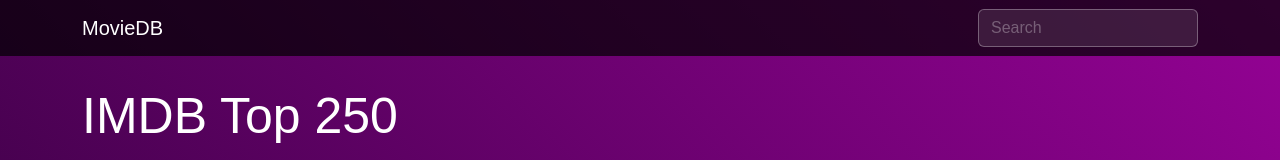
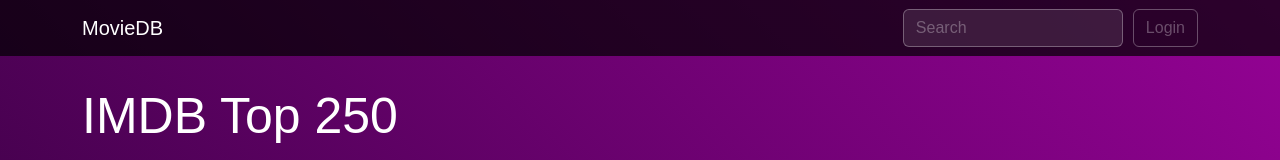
Before and after one commit to Pavel-VV/Movies-app2, a Vue app: page / in a window 1280 px wide. Shown: the top 160 px of the page. Built offline with nearby package versions, Linux system fonts and the light colour scheme; no server answers.

Commit message:
create authetificationStore and record base settings, create new component ModalLogin and add in App, event button show modal window

```diff
--- a/src/App.vue
+++ b/src/App.vue
@@ -2,7 +2,7 @@
   <div id="app">
     <PosterBg :poster="posterBg" />
     <NotificationToast class="notification" />
-    <MoviesHeader />
+    <MoviesHeader @showModalLogin="isShowModalLogin" />
     <ListMovies :list="getMoviesList" @onMouseOverItem="getPosterBg" />
     <MoviesPagination
       class="movies-pagination"
@@ -12,6 +12,15 @@
       @changePage="onChangePage"
     />
     <MoviesLoader />
+    <BModal
+      id="modalLogin"
+      class="modal-login"
+      hide-footer
+      hide-header
+      size="lg"
+    >
+      <ModalLogin />
+    </BModal>
   </div>
 </template>
 
@@ -22,6 +31,7 @@
 import PosterBg from "./components/PosterBg";
 import MoviesPagination from "./components/MoviesPagination";
 import MoviesLoader from "./components/MoviesLoader";
+import ModalLogin from "./components/ModalLogin";
 import { mapActions, mapGetters } from "vuex";
 export default {
   name: "App",
@@ -32,6 +42,7 @@
     MoviesLoader,
     MoviesHeader,
     NotificationToast,
+    ModalLogin,
   },
   data: () => ({
     posterBg: "",
@@ -62,6 +73,10 @@
     onChangePage(page) {
       this.$router.push({ query: { page } });
     },
+    isShowModalLogin() {
+      console.log("Modal login");
+      this.$bvModal.show("modalLogin");
+    },
   },
 };
 </script>
--- /dev/null
+++ b/src/components/ModalLogin.vue
@@ -0,0 +1,11 @@
+<template>
+  <div>Modal Login</div>
+</template>
+
+<script>
+export default {
+  name: "ModalLogin",
+};
+</script>
+
+<style scoped></style>
--- a/src/components/MoviesHeader.vue
+++ b/src/components/MoviesHeader.vue
@@ -3,12 +3,21 @@
     <BNavbar type="dark" class="navbar" variant="dark">
       <BContainer>
         <BNavbarBrand href="#" class="navbar-brand">MovieDB</BNavbarBrand>
+        <div class="search-button-wrap">
           <BFormInput
             class="mr-sm-2 search-header"
             placeholder="Search"
             v-model="searchText"
             debounce="700"
           ></BFormInput>
+          <BButton
+            class="button-login"
+            variant="outline-primary"
+            @click="eventShowModal"
+          >
+            Login
+          </BButton>
+        </div>
       </BContainer>
     </BNavbar>
   </header>
@@ -40,6 +49,9 @@
         // this.toggleSearch(false);
       }
     },
+    eventShowModal() {
+      this.$emit("showModalLogin");
+    },
   },
 };
 </script>
@@ -58,6 +70,7 @@
   border-color: rgba(255, 255, 255, 0.3);
   color: #fff;
   width: 220px;
+  margin-right: 10px;
 }
 
 .search-header:focus {
@@ -70,4 +83,25 @@
 .search-header::placeholder {
   color: rgba(255, 255, 255, 0.3);
 }
+
+.search-button-wrap {
+  display: flex;
+  flex-direction: row;
+}
+
+.button-login {
+  color: rgba(255, 255, 255, 0.3);
+  border-color: rgba(255, 255, 255, 0.3);
+}
+
+.button-login:hover {
+  background-color: #940294;
+  border-color: #940294;
+  color: #fff;
+}
+
+.button-login:active {
+  background-color: #940294 !important;
+  border-color: #940294 !important;
+}
 </style>
--- a/src/store/mutations.js
+++ b/src/store/mutations.js
@@ -5,4 +5,5 @@
   REMOVE_MOVIE: "REMOVE_MOVIE",
   TOGGLE_SEARCH: "TOGGLE_SEARCH",
   PUSH_MESSAGE_TOAST: "PUSH_MESSAGE_TOAST",
+  TOGGLE_LOGIN: "TOGGLE_LOGIN",
 };
```
Also changed, not shown: src/store/modules/authentificationStore.js (added, +26 -0 lines). Lines whose indentation alone changed are shown as unchanged.
